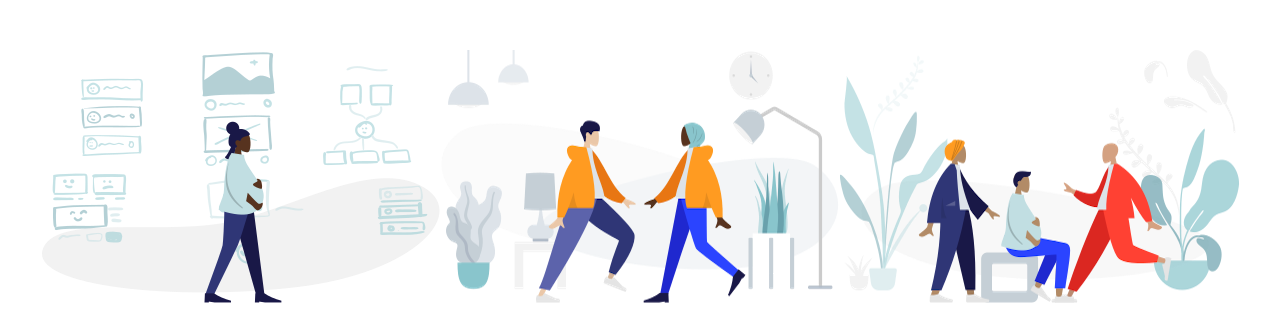
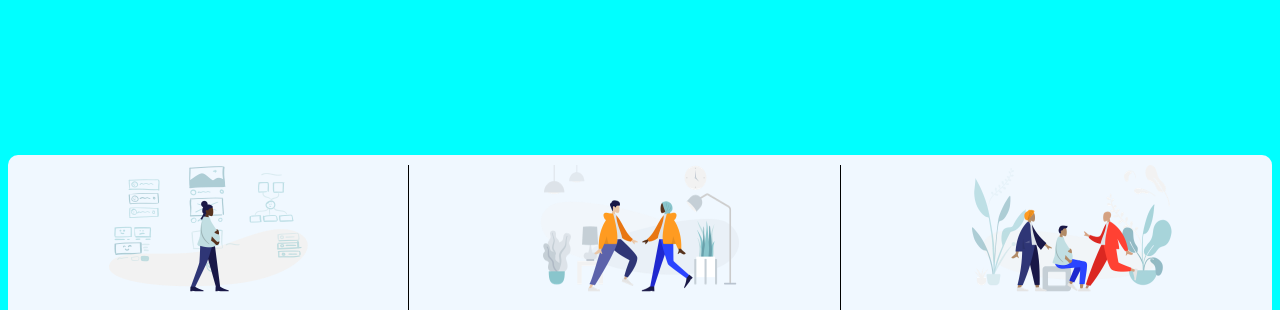
Before and after one commit to donnol87/pricingPanel, a plain HTML site: page index.html in a window 1280 px wide. Shown: the part 161-471 px from the top of the page. Drawn offline with Linux system fonts and the light colour scheme.

Commit message:
second commit

```diff
--- a/app.css
+++ b/app.css
@@ -1,6 +1,24 @@
+body{
+    background-color: aqua;
+}
 .pricing-table{
     display: flex;
     align-items: center;
     justify-content: center;
-    height: 100vh;
+    justify-content: space-between;
+    background-color: aliceblue ;
+    border-radius: 10px;
+    margin-top: 25%;
 }
+.pricing-plan{
+    text-align: center;
+    height: 50vh;
+    /* width: 50; */
+}
+img{
+    width: 50%;
+}
+.border-right{
+    border-right: 1px black solid;
+    margin: 10px 0px;
+}
--- a/index.html
+++ b/index.html
@@ -12,7 +12,7 @@
 <body>
     <div class="panel pricing-table">
 
-        <div class="pricing-plan">
+        <div class="pricing-plan border-right">
             <img src="icons/icon1.png" alt="" class="pricing-img">
             <h2 class="pricing-header">Personal</h2>
             <ul class="pricing-features">
@@ -23,7 +23,7 @@
             <a href="#/" class="pricing-button">Sign up</a>
         </div>
 
-        <div class="pricing-plan">
+        <div class="pricing-plan border-right">
             <img src="icons/icon2.png" alt="" class="pricing-img">
             <h2 class="pricing-header">Small team</h2>
             <ul class="pricing-features">
```
